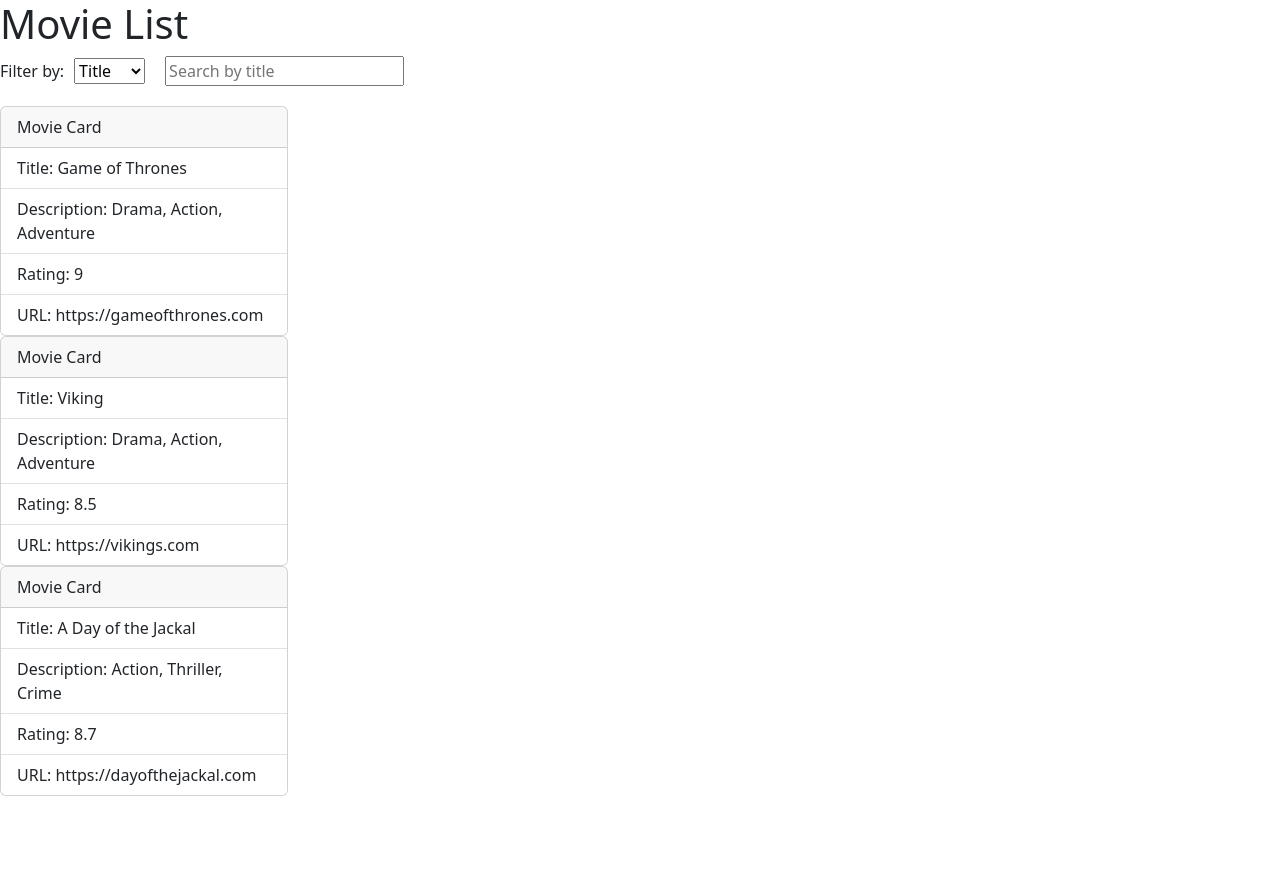
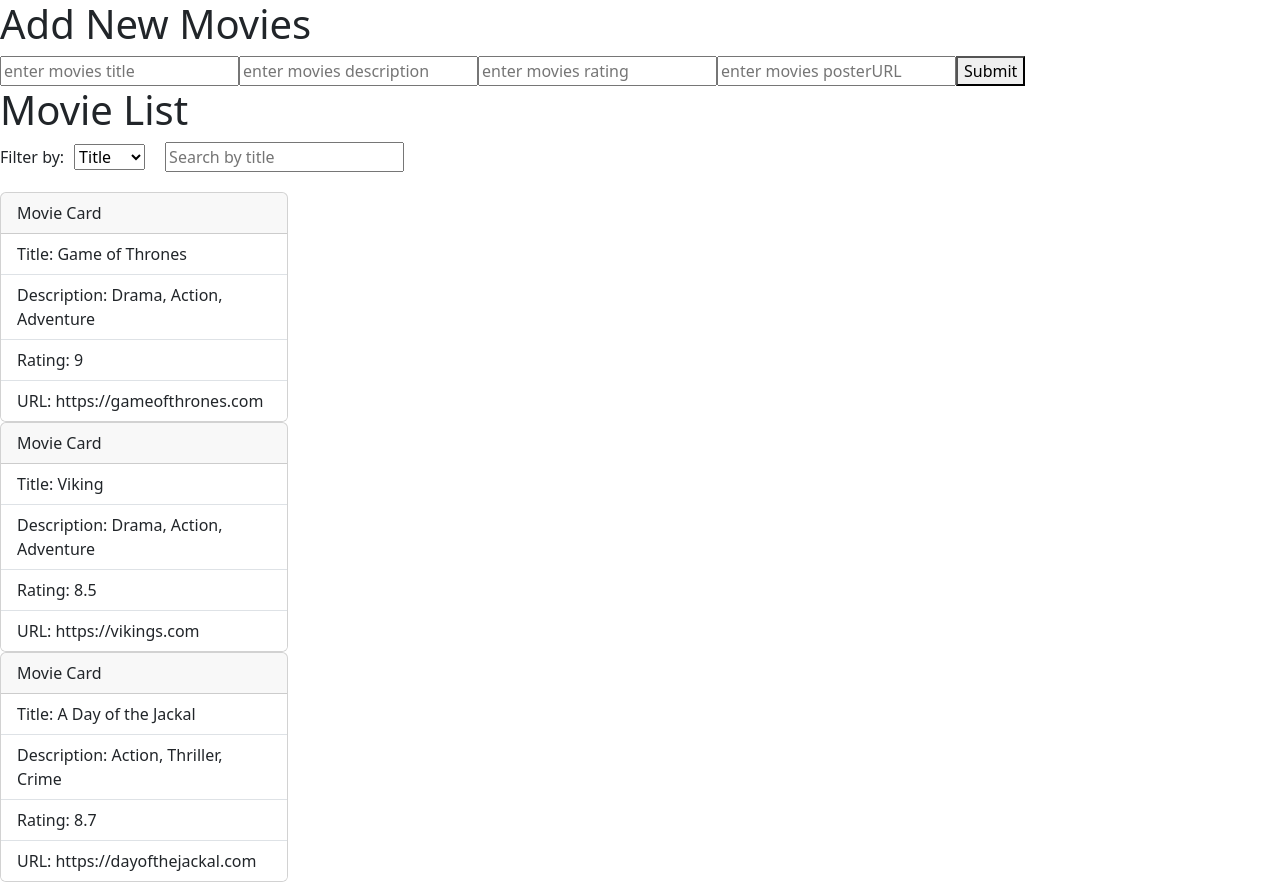
Before and after one commit to focusgabriel/-React-Hooks-Checkpoint, a React (Create React App) app: page / in a window 1280 px wide. Before the commit the page ends 800 px from the top, so only its background shows below. Built offline with nearby package versions, Linux system fonts and the light colour scheme.

Commit message:
added filtering component to filter rating and title

```diff
--- a/src/App.js
+++ b/src/App.js
@@ -1,15 +1,21 @@
 // import MoviePlaylist from "./movieShow"
-import React, { useState, useEffect} from "react";
+import React, { useState, useEffect, useRef} from "react";
 import Card from 'react-bootstrap/Card';
 import 'bootstrap/dist/css/bootstrap.min.css';
 import ListGroup from 'react-bootstrap/ListGroup';
 import Filter from './Filter';
+import Movies from "./movieList";
 
 function MovieList(){
   const [filterType, setFilterType] = useState("title");
   const [filterValue, setFilterValue] = useState("");
 
   const [movie, SetMovie] = useState([]);
+  const [Title, setTitle] = useState();
+  const [Description, setDescription] = useState();
+  const [Rating, setRating] = useState();
+  const [PosterURL, setPosterURL] = useState();
+
   useEffect(()=> {
       const Movies = [
       {
@@ -31,8 +37,16 @@ function MovieList(){
         posterURL: "https://dayofthejackal.com"
       }
     ];
+
     SetMovie(Movies);
   }, []);
+
+  function handleClick(){
+    setTitle(Movies.Title)
+    setDescription(Movies.Description)
+    setRating(Movies.setRating)
+    setPosterURL(Movies.PosterURL)
+  }
 
   const handleFilterChange = (type, value) => {
     setFilterType(type);
@@ -64,8 +78,18 @@ function MovieList(){
         </div>
       );
   }
+
   return(
     <div>
+      <div>
+        <h1> Add New Movies</h1>
+        <input ref={Title} type="text" placeholder="enter movies title" />
+        <input ref={Description} type="text" placeholder="enter movies description" />
+        <input ref={Rating} type="text" placeholder="enter movies rating" />
+        <input ref={PosterURL} type="text" placeholder="enter movies posterURL" />
+
+        <button onClick={handleClick}>Submit</button>
+      </div>
       <h1>Movie List</h1>
       <Filter onFilterChange={handleFilterChange} filterType={filterType} filterValue={filterValue} />
       {filteredMovies.map((item, index) => (
```
